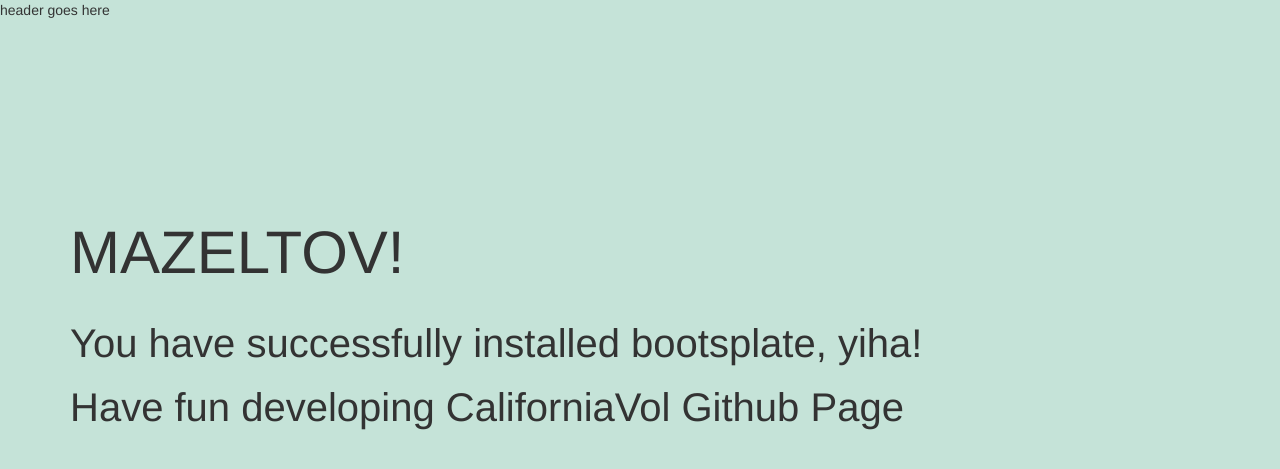
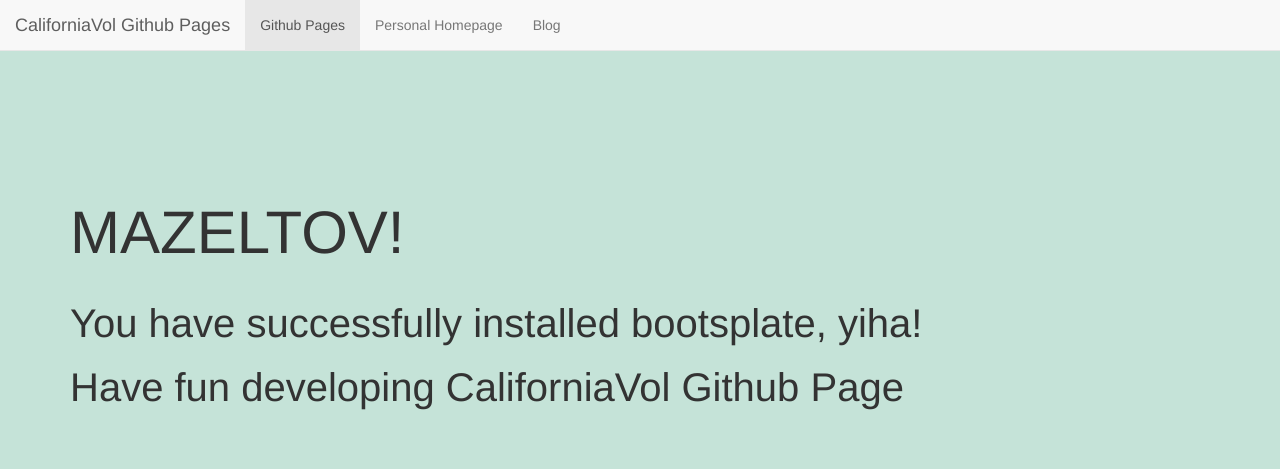
Before and after one commit to californiavol/californiavol.github.io, a Jekyll site: the page built from index.html, in a window 1280 px wide. Shown: the top 469 px of the page. Built offline with Jekyll 4.4.1, drawn with Linux system fonts in a browser that asks for light colours; Markdown is read by kramdown in place of the engine named in the settings.

Commit message:
added site nav
fixed top navbar

```diff
--- a/_includes/header.html
+++ b/_includes/header.html
@@ -1 +1,22 @@
-<header>header goes here</header>
+<section>
+  <div class="container">
+    <div class="row">
+
+        <nav class="navbar navbar-default navbar-fixed-top" role="navigation">
+            <a class="navbar-brand" href="#">CaliforniaVol Github Pages</a>
+            <ul class="nav navbar-nav">
+                <li class="active">
+                    <a href="http://californiavol.github.io">Github Pages</a>
+                </li>
+                <li>
+                	<a href="http://charlesbrownroberts.com">Personal Homepage</a>
+                </li>
+                <li>
+                    <a href="http://charlesbrownroberts.com/blog/">Blog</a>
+                </li>
+            </ul>
+        </nav>
+
+    </div>
+  </div>
+</section>
```
